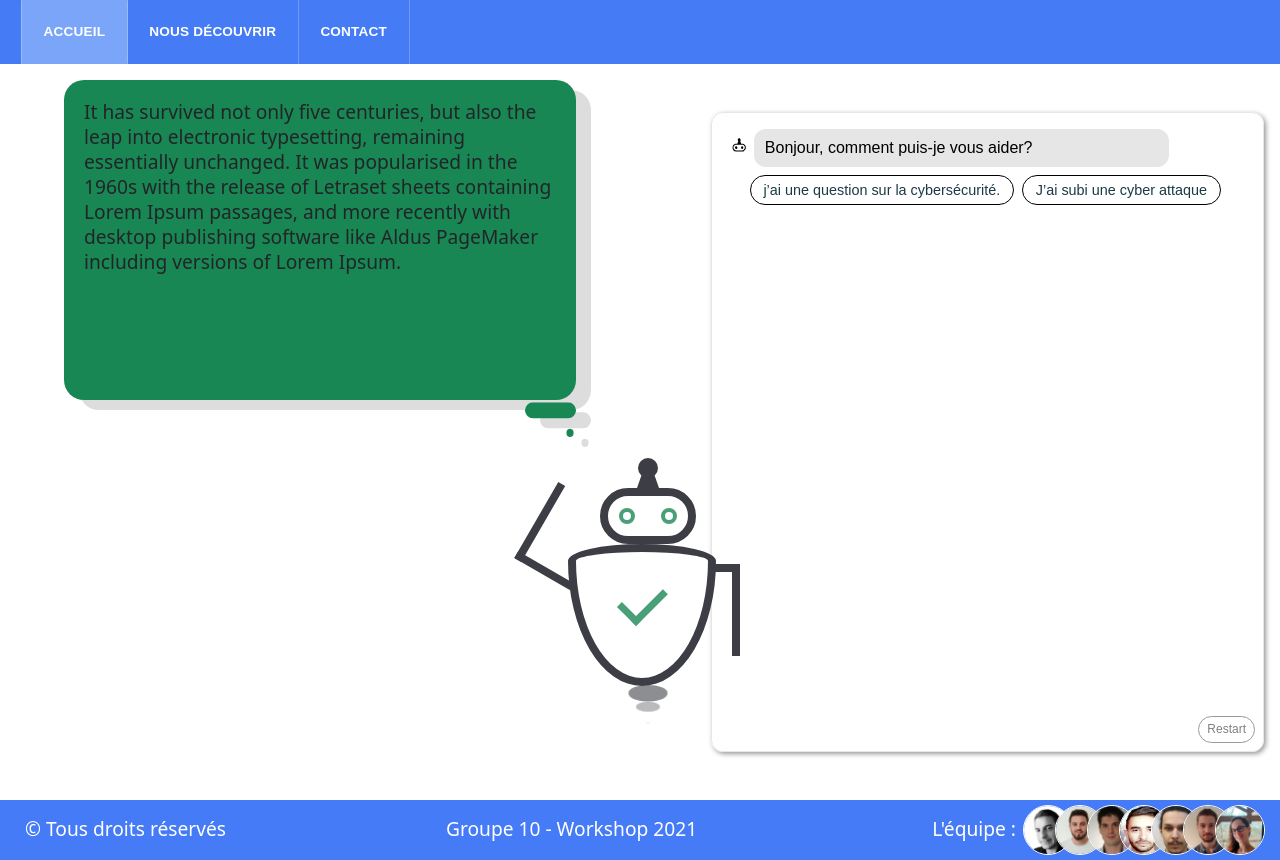
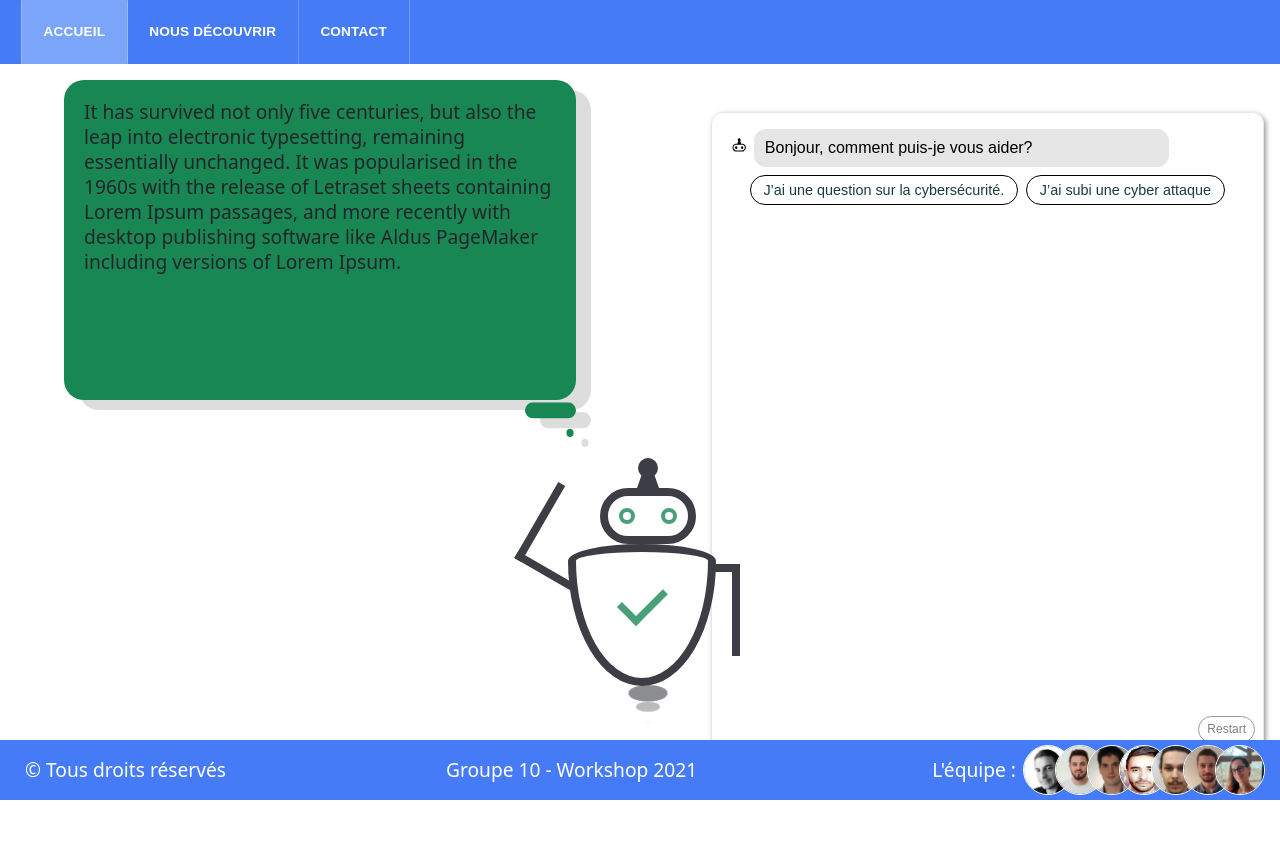
Before and after one commit to thdal/APP-WEB-WORKSHOP-I1, an Angular app in the folder workshop-i1/: page / in a window 1280 px wide. Built offline with nearby package versions, Linux system fonts and the light colour scheme.

Commit message:
footer fixed

```diff
--- a/workshop-i1/src/app/components/block-footer/block-footer.component.css
+++ b/workshop-i1/src/app/components/block-footer/block-footer.component.css
@@ -1,4 +1,5 @@
 .footer {
+  position: fixed;
   display: flex;
   left: 0;
   bottom: 0;
--- a/workshop-i1/src/assets/js/conversation.js
+++ b/workshop-i1/src/assets/js/conversation.js
@@ -53,7 +53,7 @@ const chat = {
     text: 'Bonjour, comment puis-je vous aider?',
     mood: 'hello',
     options: [{
-        text: 'j’ai une question sur la cybersécurité.',
+        text: 'J’ai une question sur la cybersécurité.',
         next: 2
 
       },
@@ -67,7 +67,7 @@ const chat = {
     text: 'Quels sujets vous interessent?',
     mood: 'green',
     options: [{
-        text: 'les types d’attaques.',
+        text: 'Les types d’attaques.',
         next: 4
       },
       {
```
